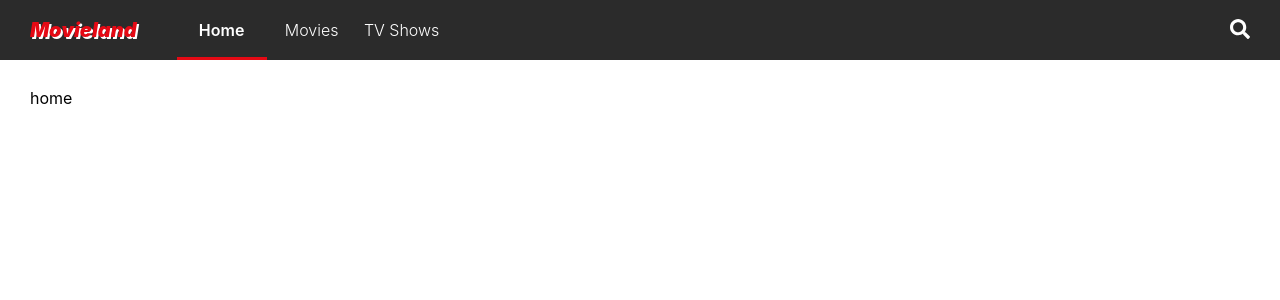
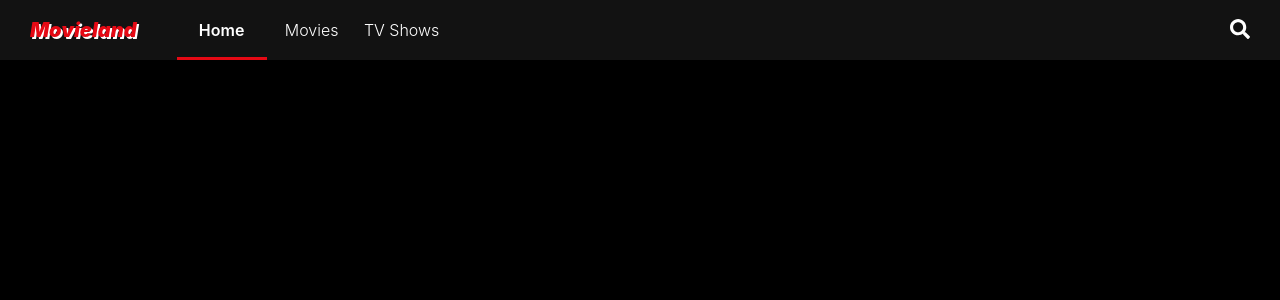
Before and after one commit to iamhayoung/videoland-react, a React (Create React App) app: page / in a window 1280 px wide. Shown: the top 300 px of the page. Built offline with nearby package versions, Linux system fonts and the light colour scheme.

Commit message:
Edit background black

```diff
--- a/src/Components/GlobalStyles.js
+++ b/src/Components/GlobalStyles.js
@@ -19,6 +19,7 @@ const GlobalStyles = createGlobalStyle`
     Oxygen, Ubuntu, Cantarell, 'Open Sans', 'Helvetica Neue', sans-serif;
     margin-top: 60px;
     padding: 30px;
+    background: #000;
   };
 `
 
```
